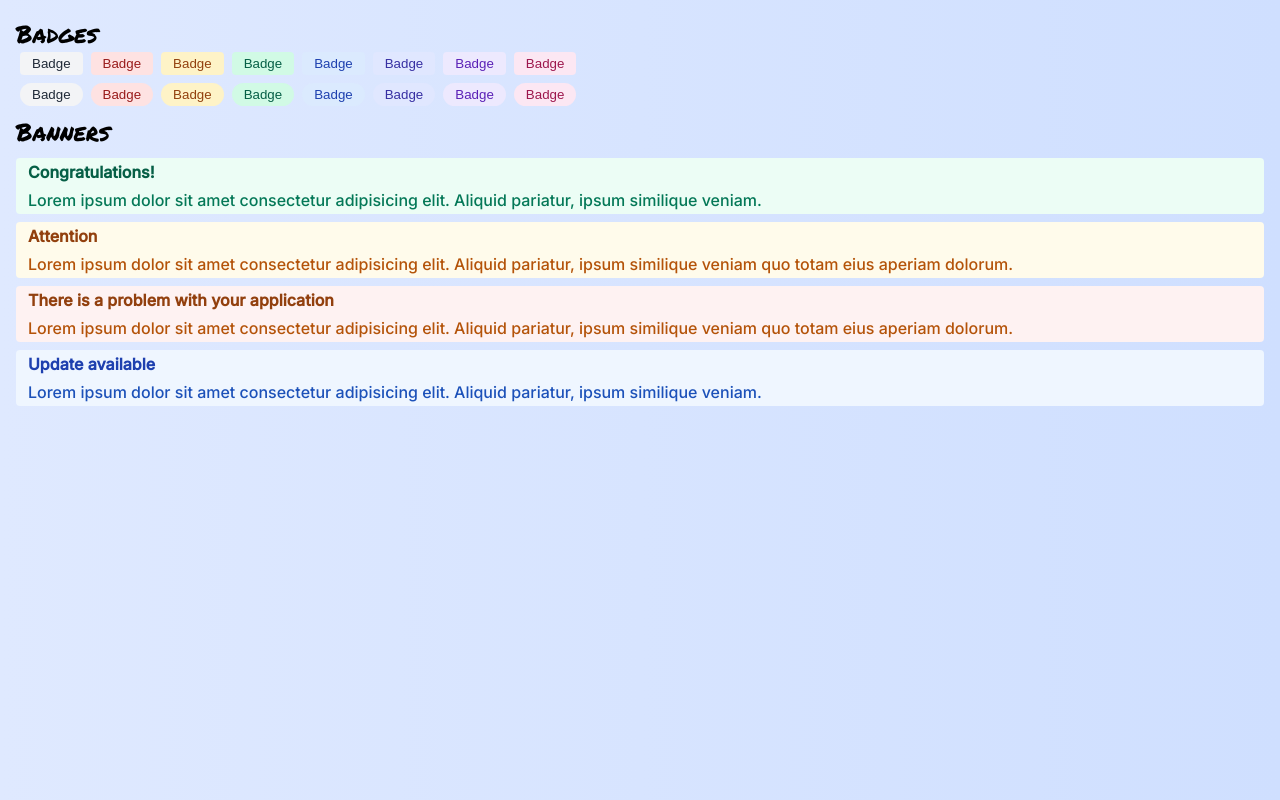
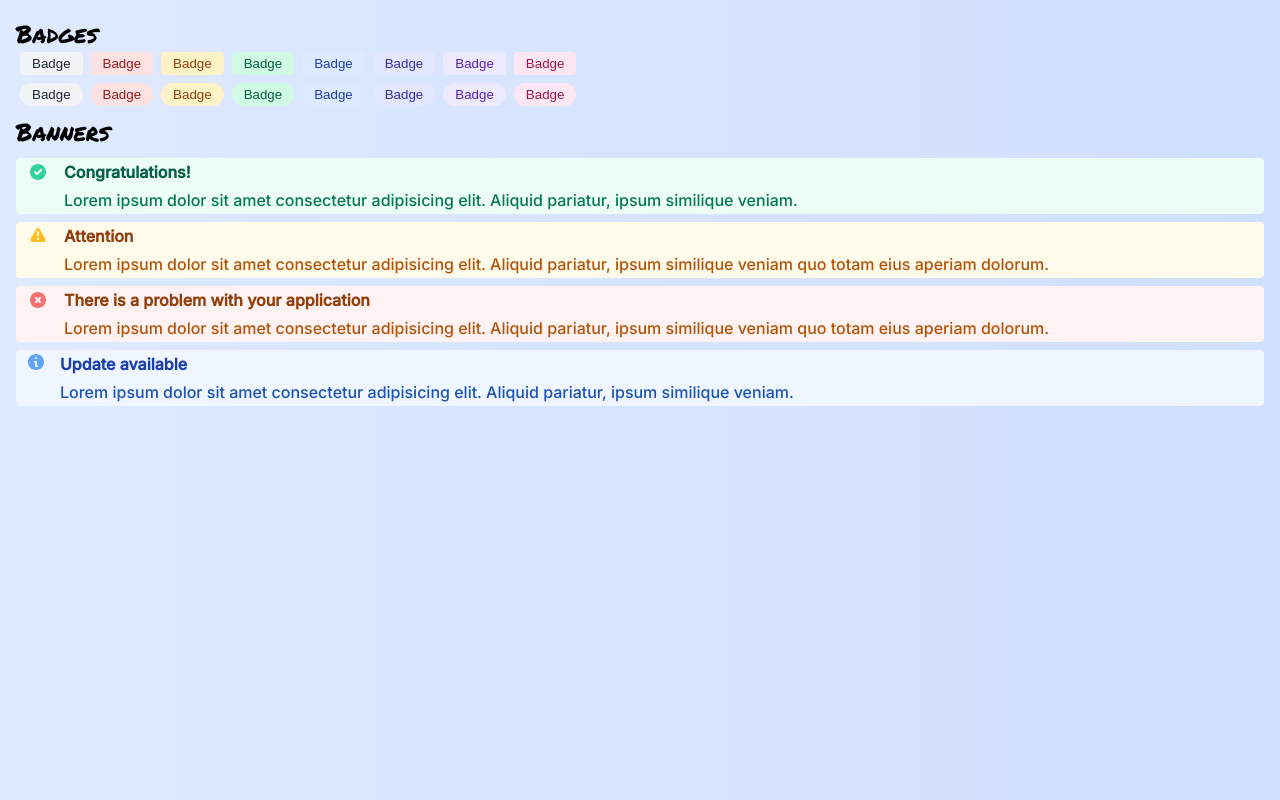
Before and after one commit to vishalicious213/component-library, a React (Vite) app: page / in a window 1280 px wide. Built offline with nearby package versions, Linux system fonts and the light colour scheme.

Commit message:
Banner: added icons to banners

```diff
--- a/index.css
+++ b/index.css
@@ -39,3 +39,10 @@ body {
 .badge:hover {
     transform: scale(1.1);
 }
+
+/* BANNERS */
+
+.banner {
+    display: flex;
+    gap: 1rem;
+}
--- a/src/components/Banner.jsx
+++ b/src/components/Banner.jsx
@@ -6,6 +6,7 @@ const Banner = ({ type }) => {
     if (type === "success") {
         console.log("Success")
         bannerStyle = {
+            icon: "../../public/success.svg",
             titleColor: "#065F46",
             bodyColor: "#047857",
             backgroundColor: "#ECFDF5",
@@ -15,6 +16,7 @@ const Banner = ({ type }) => {
     } else if (type === "warning") {
         console.log("Warning")
         bannerStyle = {
+            icon: "../../public/warning.svg",
             titleColor: "#92400E",
             bodyColor: "#B45309",
             backgroundColor: "#FFFBEB",
@@ -24,6 +26,7 @@ const Banner = ({ type }) => {
     } else if (type === "error") {
         console.log("Error")
         bannerStyle = {
+            icon: "../../public/error.svg",
             titleColor: "#92400E",
             bodyColor: "#B45309",
             backgroundColor: "#FEF2F2",
@@ -33,6 +36,7 @@ const Banner = ({ type }) => {
     } else {
         console.log("Neutral")
         bannerStyle = {
+            icon: "../../public/neutral.svg",
             titleColor: "#1E40AF",
             bodyColor: "#1C51B9",
             backgroundColor: "#EFF6FF",
@@ -43,7 +47,7 @@ const Banner = ({ type }) => {
 
     return (
         <div
-            className="inter"
+            className="inter banner"
             style={{
                     backgroundColor: bannerStyle.backgroundColor,
                     borderRadius: ".25rem",
@@ -52,8 +56,13 @@ const Banner = ({ type }) => {
                     border: "none"
             }}
         >
-            <p style={{fontWeight: 600, color: bannerStyle.titleColor, marginBottom: ".5rem"}}>{bannerStyle.typeText}</p>
-            <p style={{fontWeight: 400, color: bannerStyle.bodyColor}}>{type ? bannerStyle.bodyText : null}</p>
+            <div>
+                <img src={bannerStyle.icon} alt="" />
+            </div>
+            <div>
+                <p style={{fontWeight: 600, color: bannerStyle.titleColor, marginBottom: ".5rem"}}>{bannerStyle.typeText}</p>
+                <p style={{fontWeight: 400, color: bannerStyle.bodyColor}}>{type ? bannerStyle.bodyText : null}</p>
+            </div>
         </div>
     )
 }
```
